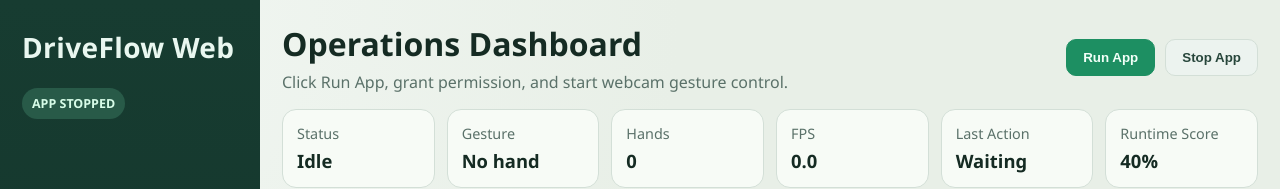
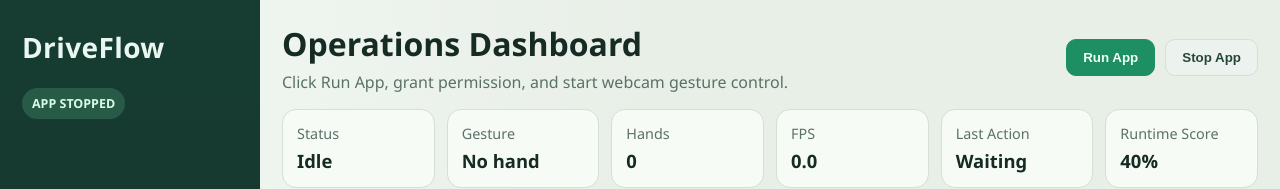
Before and after one commit to Asadullahqadir-1/Gesture-Based-Pc-Control, a Next.js app in the folder web-dashboard/: page / in a window 1280 px wide. Shown: the top 189 px of the page. Built offline with nearby package versions, Linux system fonts and the light colour scheme.

Commit message:
Rename DriveFlow web heading

```diff
--- a/web-dashboard/app/page.js
+++ b/web-dashboard/app/page.js
@@ -403,7 +403,7 @@ export default function Page() {
   return (
     <main className="page">
       <aside className="sidebar">
-        <h1>DriveFlow Web</h1>
+        <h1>DriveFlow</h1>
         <div className="chip">{running ? "APP RUNNING" : "APP STOPPED"}</div>
       </aside>
 
```
